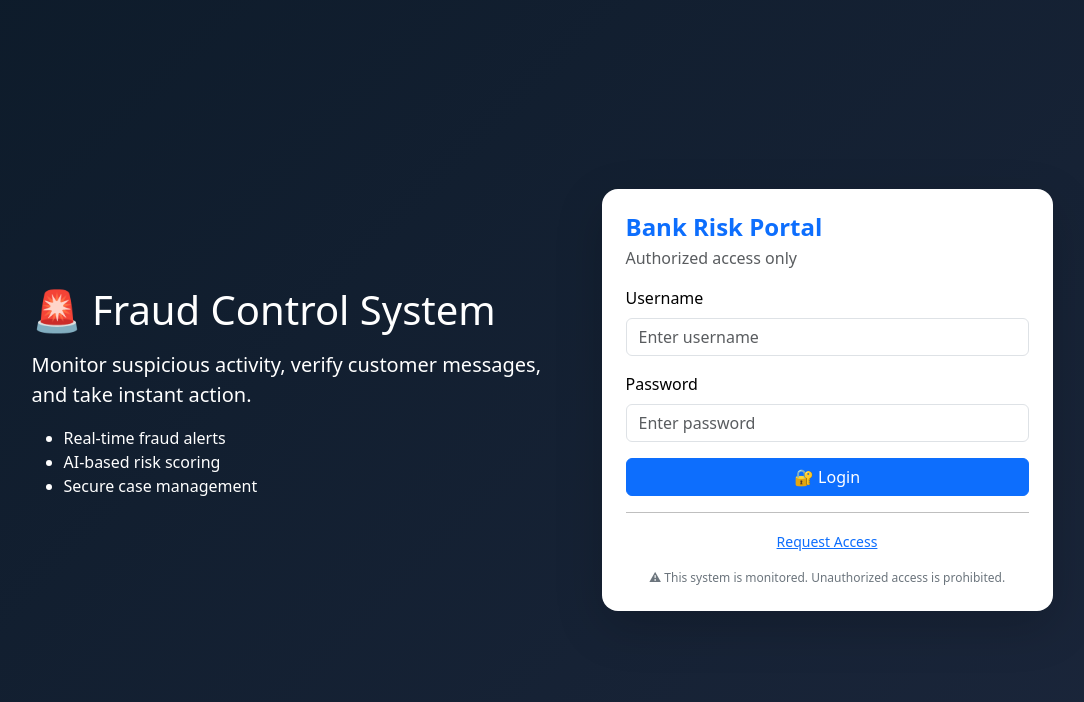
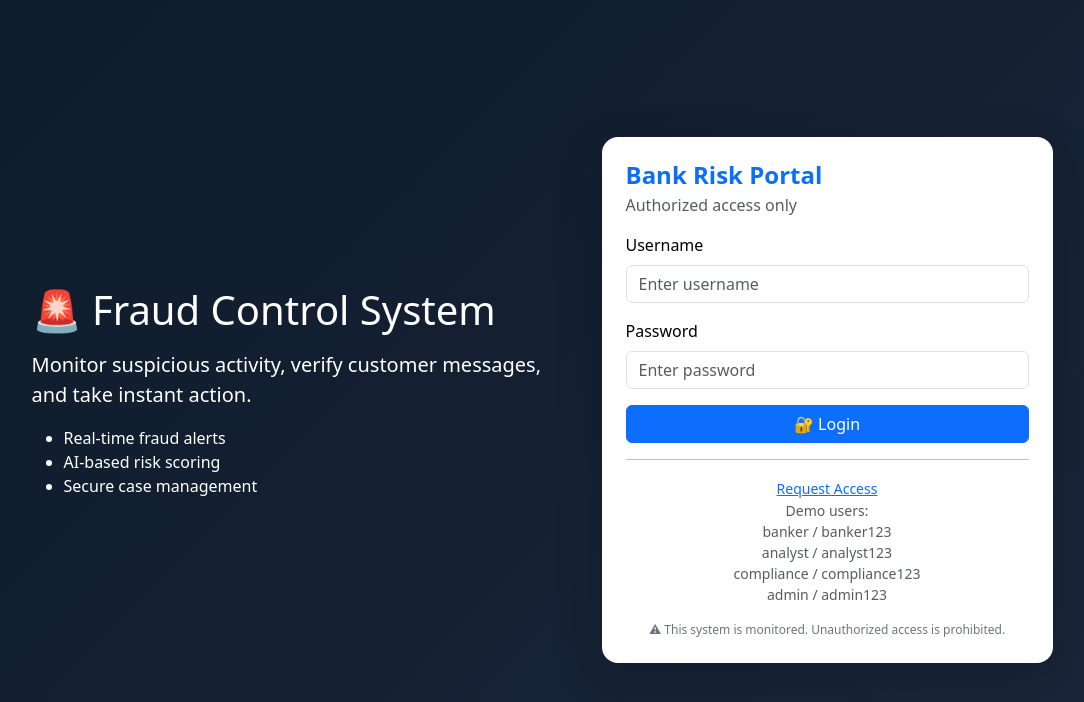
Before and after one commit to pankajmehta13891/fraud-control-system, a Flask app: page /login in a window 1280 px wide. Shown: the top 702 px of the page, without its empty margins (98-1182 px from the left). Run offline with Flask 3, Linux system fonts and the light colour scheme.

Commit message:
fixed template issue

```diff
--- a/templates/login.html
+++ b/templates/login.html
@@ -99,7 +99,14 @@
               Request Access
             </a>
           </div>
-
+          <!-- Demo users -->
+          <div class="small text-muted text-center">
+            Demo users:<br>
+            banker / banker123<br>
+            analyst / analyst123<br>
+            compliance / compliance123<br>
+            admin / admin123
+          </div>
           <div class="security-note text-center mt-3">
             ⚠ This system is monitored. Unauthorized access is prohibited.
           </div>
```
